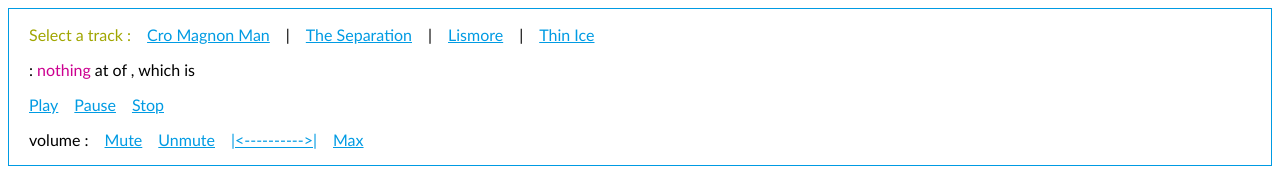
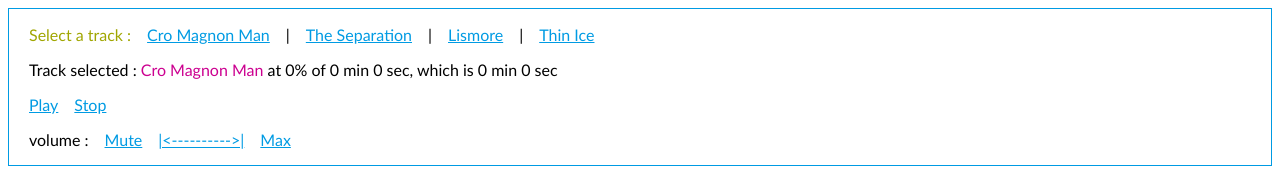
Before and after one commit to jplayer/jPlayer, a website: page examples/other/demo-04.htm in a window 1280 px wide. Drawn offline with Linux system fonts and the light colour scheme; files that its build step writes are made by us from their sources.

Commit message:
Fixed #274 demo 4 example.

```diff
--- a/examples/other/demo-04.htm
+++ b/examples/other/demo-04.htm
@@ -5,7 +5,7 @@
 <!-- Website Design By: www.happyworm.com -->
 <title>Demo : jPlayer as a text based audio player</title>
 <meta http-equiv="Content-Type" content="text/html; charset=iso-8859-1" />
-<script type="text/javascript" src="jquery.min.js"></script>
+<script type="text/javascript" src="../../lib/jquery.min.js"></script>
 <script type="text/javascript" src="../../dist/jplayer/jquery.jplayer.min.js"></script>
 <script type="text/javascript">
 //<![CDATA[
```
